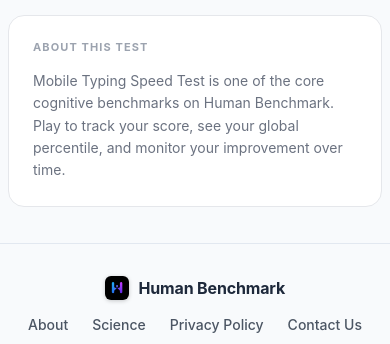
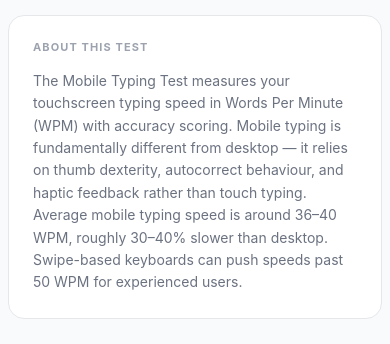
Before and after one commit to polymathvishv/human-benchmark, a React (Vite) app: page /mobile-typing in a window 390 px wide. Shown: the part 3284-3628 px from the top of the page. Built offline with nearby package versions, Linux system fonts and the light colour scheme; no server answers; the database is empty.

Commit message:
fix: add missing aboutText to MobileTypingTest — completes Fix 9 (all 9 game pages covered)

```diff
--- a/src/pages/games/MobileTypingTest.tsx
+++ b/src/pages/games/MobileTypingTest.tsx
@@ -388,6 +388,7 @@
         { name: 'Desktop Typing', path: '/typing', icon: <MessageCircle size={18} />, color: '#6366f1' },
         { name: 'Reaction Time', path: '/reaction-time', icon: <Zap size={18} />, color: '#ef4444' },
       ]}
+      aboutText="The Mobile Typing Test measures your touchscreen typing speed in Words Per Minute (WPM) with accuracy scoring. Mobile typing is fundamentally different from desktop — it relies on thumb dexterity, autocorrect behaviour, and haptic feedback rather than touch typing. Average mobile typing speed is around 36–40 WPM, roughly 30–40% slower than desktop. Swipe-based keyboards can push speeds past 50 WPM for experienced users."
       infoContent={<MobileTypingInfo />}
     >
       {renderGame()}
```
